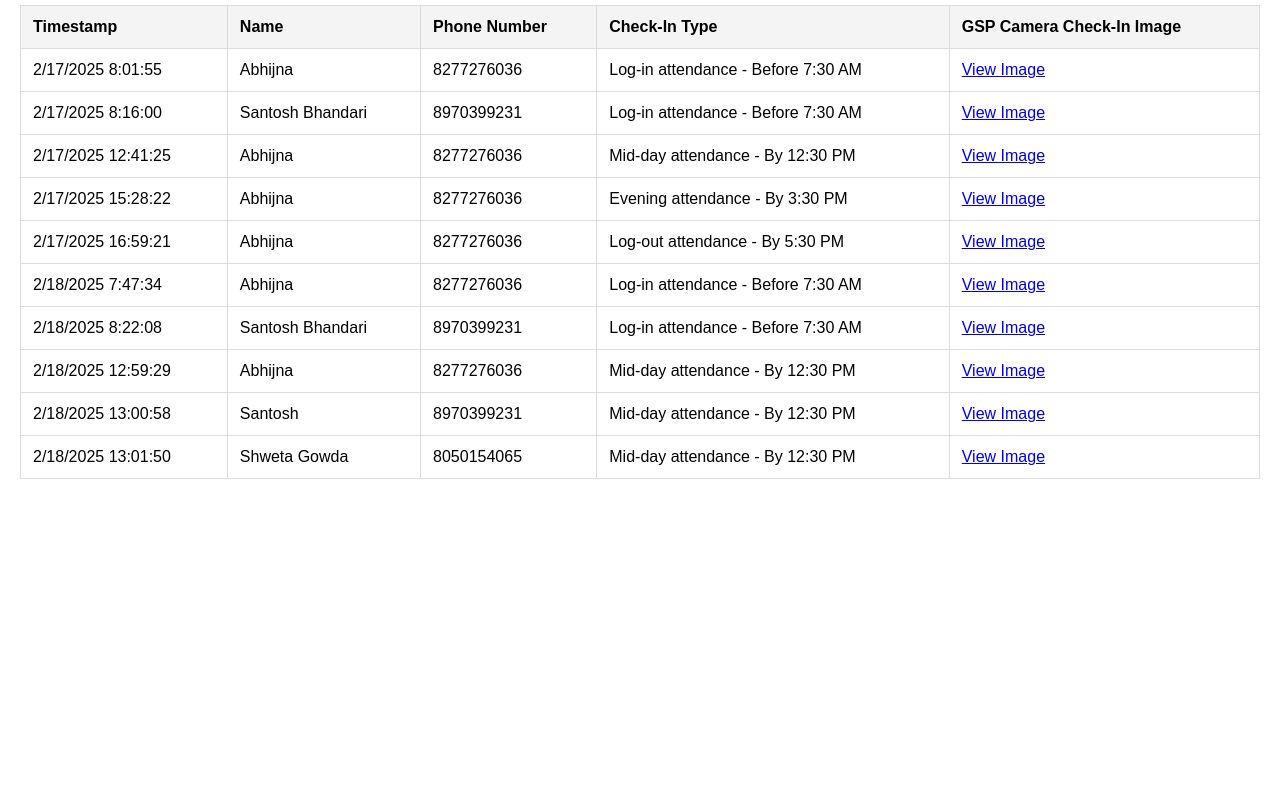
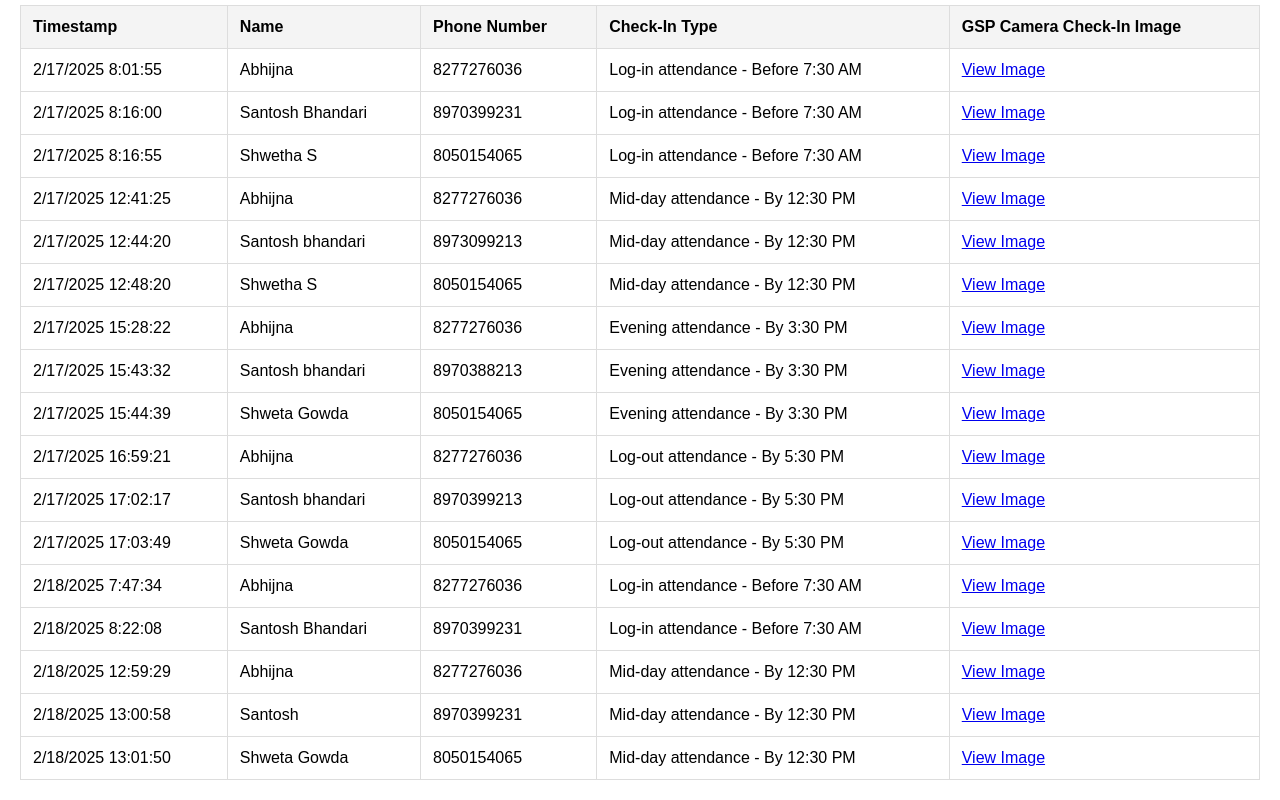
Before and after one commit to shrey-sr04/attendance-dashboard-fls, a plain HTML site: page index.html in a window 1280 px wide. Shown: the part 889-1689 px from the top of the page. Before the commit the page ends 1388 px from the top, so only its background shows below. Drawn offline with nearby package versions, Linux system fonts and the light colour scheme.

Commit message:
Update index.html

```diff
--- a/index.html
+++ b/index.html
@@ -69,9 +69,16 @@
 const data = [
     { timestamp: "2/17/2025 8:01:55", name: "Abhijna", phone: "8277276036", checkInType: "Log-in attendance - Before 7:30 AM", imageLink: "https://drive.google.com/open?id=1G-qy-hZeKqFU9igTX2H9Fbi2RrK2m9ed" },
     { timestamp: "2/17/2025 8:16:00", name: "Santosh Bhandari", phone: "8970399231", checkInType: "Log-in attendance - Before 7:30 AM", imageLink: "https://drive.google.com/open?id=1kceZXG0CqzBSz_moxX1GzEXJNb9TIfVR" },
+    { timestamp: "2/17/2025 8:16:55", name: "Shwetha S", phone: "8050154065", checkInType: "Log-in attendance - Before 7:30 AM", imageLink: "https://drive.google.com/open?id=1HHbZGkDAUBw5N0ltTOBjOxVeJ00pAsQR" },
     { timestamp: "2/17/2025 12:41:25", name: "Abhijna", phone: "8277276036", checkInType: "Mid-day attendance - By 12:30 PM", imageLink: "https://drive.google.com/open?id=1p1lL5XgMzYQCDqsMBpIGiHGuQ1hUVP54" },
+    { timestamp: "2/17/2025 12:44:20", name: "Santosh bhandari", phone: "8973099213", checkInType: "Mid-day attendance - By 12:30 PM", imageLink: "https://drive.google.com/open?id=1CjsO9taNc5F0_bQtM4OvHGcvlFeme5TN" },
+    { timestamp: "2/17/2025 12:48:20", name: "Shwetha S", phone: "8050154065", checkInType: "Mid-day attendance - By 12:30 PM", imageLink: "https://drive.google.com/open?id=1ncd3uWk4Vwndi3Sarfbbh8QMIv7JCCSe" },
     { timestamp: "2/17/2025 15:28:22", name: "Abhijna", phone: "8277276036", checkInType: "Evening attendance - By 3:30 PM", imageLink: "https://drive.google.com/open?id=1xVjz0WtntBrvM5cqMUwQwCPTsklUFSqS" },
+    { timestamp: "2/17/2025 15:43:32", name: "Santosh bhandari", phone: "8970388213", checkInType: "Evening attendance - By 3:30 PM", imageLink: "https://drive.google.com/open?id=13xFMJvWawov1XdJsZ2z4kVW0uPo9eAy5" },
+    { timestamp: "2/17/2025 15:44:39", name: "Shweta Gowda", phone: "8050154065", checkInType: "Evening attendance - By 3:30 PM", imageLink: "https://drive.google.com/open?id=1c2koD2l40YzvA68PaoBO6Dd_rWEKza89" },
     { timestamp: "2/17/2025 16:59:21", name: "Abhijna", phone: "8277276036", checkInType: "Log-out attendance - By 5:30 PM", imageLink: "https://drive.google.com/open?id=1ftxVzCStOz15o-hsajzbVPIpHZmV4aRh" },
+    { timestamp: "2/17/2025 17:02:17", name: "Santosh bhandari", phone: "8970399213", checkInType: "Log-out attendance - By 5:30 PM", imageLink: "https://drive.google.com/open?id=1mL6yRDN8cPUYcT6ApGhndJfw7eJ3dMJ7" },
+    { timestamp: "2/17/2025 17:03:49", name: "Shweta Gowda", phone: "8050154065", checkInType: "Log-out attendance - By 5:30 PM", imageLink: "https://drive.google.com/open?id=1CiHzOdN44jeFhrfcWljlXWaYblqf3B0A" },
     { timestamp: "2/18/2025 7:47:34", name: "Abhijna", phone: "8277276036", checkInType: "Log-in attendance - Before 7:30 AM", imageLink: "https://drive.google.com/open?id=1AHagjNlFzhXYTYMh04G-GomUaKAQ7t6B" },
     { timestamp: "2/18/2025 8:22:08", name: "Santosh Bhandari", phone: "8970399231", checkInType: "Log-in attendance - Before 7:30 AM", imageLink: "https://drive.google.com/open?id=1HBOwTotTvrmMMwKuJZTr9aJvNyzpx1Y4" },
     { timestamp: "2/18/2025 12:59:29", name: "Abhijna", phone: "8277276036", checkInType: "Mid-day attendance - By 12:30 PM", imageLink: "https://drive.google.com/open?id=1MfuYJ4LlBradUydXeov7J3DBQ7Sztvx7" },
```
